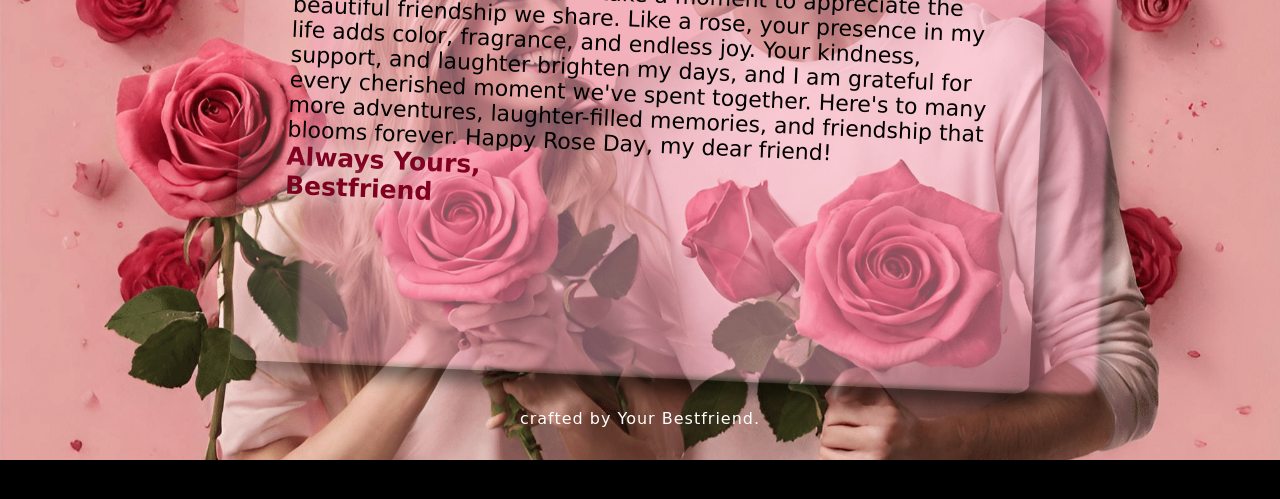
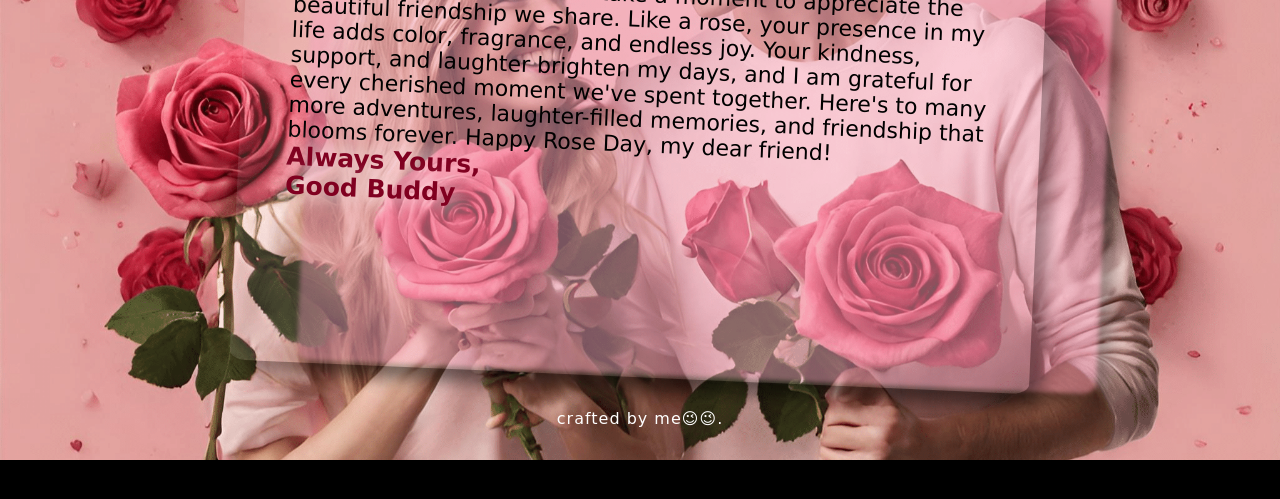
Before and after one commit to sumit00100/rose, a plain HTML site: page new.html in a window 1280 px wide. Shown: the part 261-760 px from the top of the page. Drawn offline with Linux system fonts and the light colour scheme.

Commit message:
Update new.html

```diff
--- a/new.html
+++ b/new.html
@@ -17,18 +17,23 @@
             <p>
                 <span>My Bestfriend,</span>
                 <br />
-                On this Rose Day, I want to take a moment to appreciate the beautiful friendship we share. Like a rose, your presence in my life adds color, fragrance, and endless joy. Your kindness, support, and laughter brighten my days, and I am grateful for every cherished moment we've spent together. Here's to many more adventures, laughter-filled memories, and friendship that blooms forever. Happy Rose Day, my dear friend!
+                On this Rose Day, I want to take a moment to appreciate the beautiful
+                friendship we share. Like a rose, your presence in my life adds color,
+                fragrance, and endless joy. Your kindness, support, and laughter
+                brighten my days, and I am grateful for every cherished moment we've
+                spent together. Here's to many more adventures, laughter-filled memories,
+                and friendship that blooms forever. Happy Rose Day, my dear friend!
                 <br />
                 <span class="ullu">
                     Always Yours,
                     <br />
-                    Bestfriend</span>
+                    Good Buddy</span>
             </p>
         </div>
     </div>
 
     <footer>
-        <p>crafted by Your Bestfriend.</p>
+        <p>crafted by me😉😉.</p>
     </footer>
 </body>
 
```
